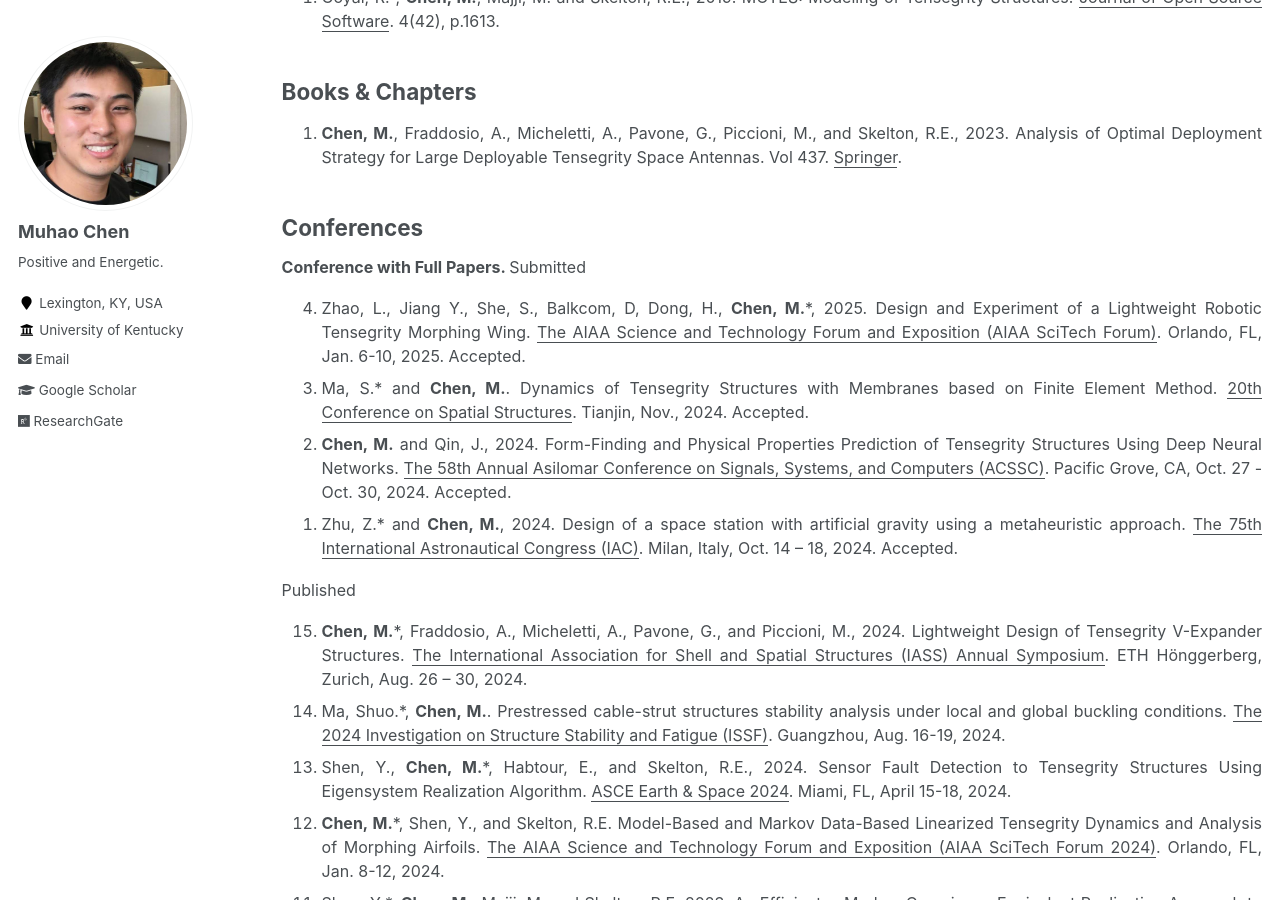
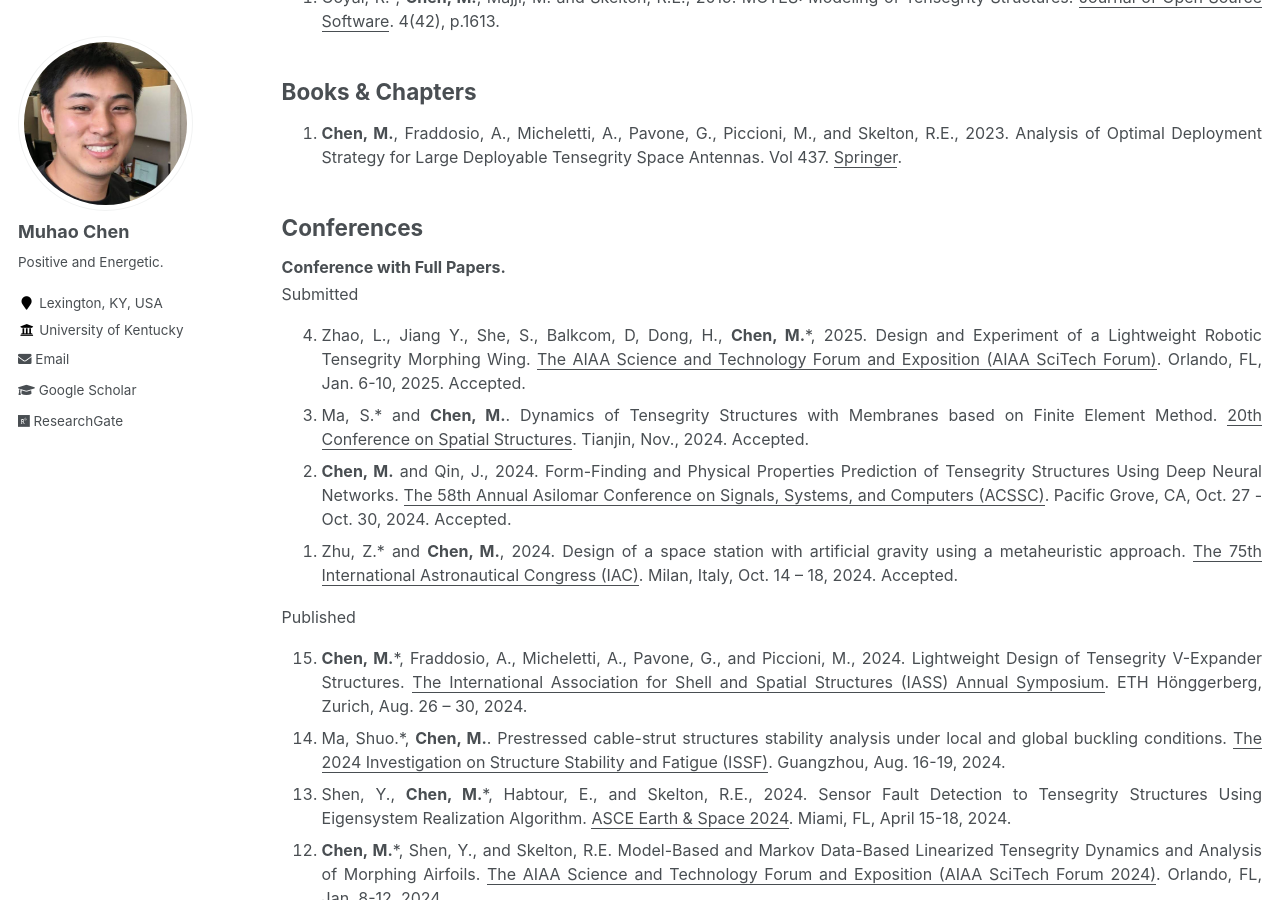
Before and after one commit to Muhao-Chen/muhao-chen.github.io, a Jekyll site: the page built from _pages/publication.md, in a window 1280 px wide and 900 px high, scrolled down 2263 px. Built offline with Jekyll 4.4.1, drawn with Linux system fonts in a browser that asks for light colours.

```diff
--- a/_pages/publication.md
+++ b/_pages/publication.md
@@ -75,8 +75,7 @@ Published
 ## Conferences
 <font size=3>
 
-<strong>Conference with Full Papers. </strong>
-
+<strong>Conference with Full Papers. </strong>   <br/>
 Submitted
 <ol reversed>
 <li> Zhao, L., Jiang Y., She, S., Balkcom, D, Dong, H., <strong>Chen, M.</strong>*, 2025. Design and Experiment of a Lightweight Robotic Tensegrity Morphing Wing. <u>The AIAA Science and Technology Forum and Exposition (AIAA SciTech Forum)</u>. Orlando, FL, Jan. 6-10, 2025. Accepted. </li>
@@ -109,9 +108,7 @@ Published
 <li><strong>Chen, M.</strong>*, Shen, Y., Goyal, R., Majji, M. and Skelton, R.E., 2018. Energy analysis of growth adaptable artificial gravity space habitat. <u>In 2018 AIAA SPACE and Astronautics Forum and Exposition</u>. p. 5109. Orlando, FL, Sept. 17-19, 2018.</li>
 </ol>
 
-<strong>Conference with Abstracts.</strong>
-
-
+<strong>Conference with Abstracts.</strong><br/>
 Submitted
 <ol reversed>
 <!-- <li><strong>Chen, M.</strong>*, Fraddosio, A., Micheletti, A., Pavone, G., and Piccioni, M., 2024. Integrating Structural Design and Control: Efficient Deployment Strategies for Tensegrity-Based Space Antennas. <u>The 75th International Astronautical Congress (IAC)</u>. Milan, Italy, Oct. 14 – 18, 2024. Submitted. </li>  -->
```
